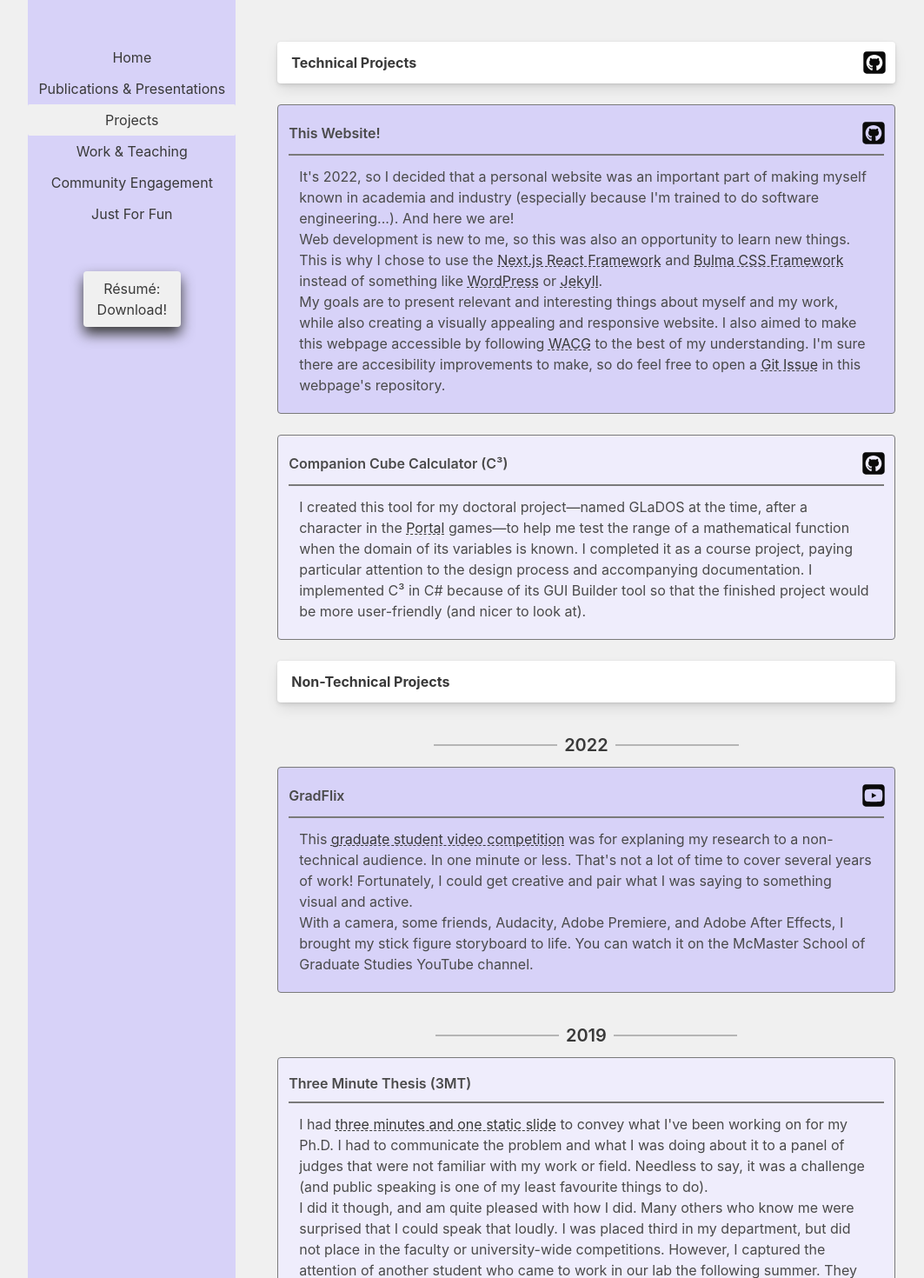
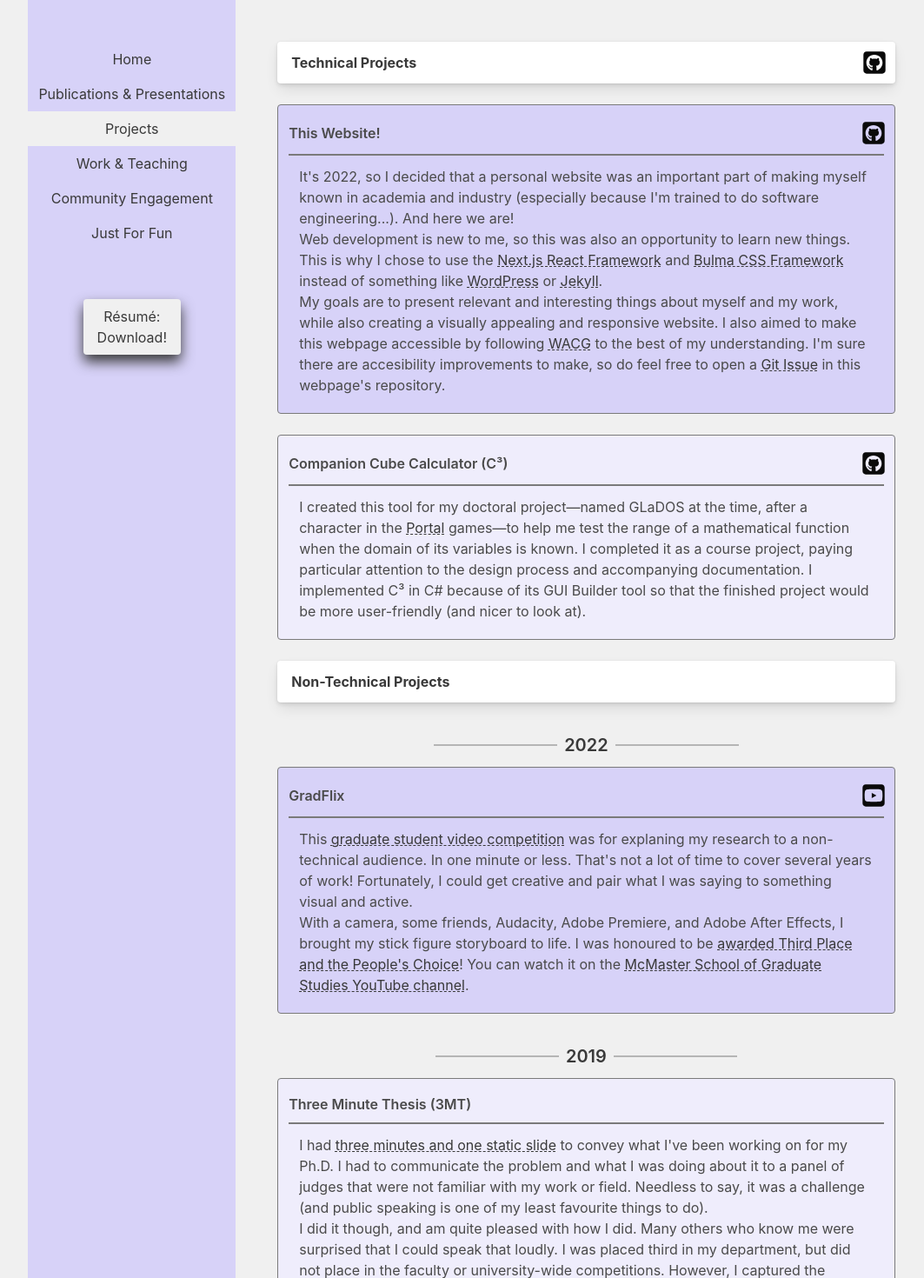
Before and after one commit to GenevaS/website, a Next.js app: page /projects in a window 1280 px wide. Shown: the top 1470 px of the page at 87% size, without its empty margins (85-1148 px from the left). Built offline with nearby package versions, Linux system fonts and the light colour scheme; some icons are missing.

Commit message:
Fixed up navigation elements; added GradFlix info

```diff
--- a/components/layout.js
+++ b/components/layout.js
@@ -93,6 +93,7 @@ export default function Layout({ children }) {
 
               <a id="hamburger-menu-button"
                  role="button" className="navbar-burger"
+                 data-target="hamburger-menu-dropdown"
                  aria-label="menu" aria-expanded="false">
                 <span aria-hidden="true"></span>
                 <span aria-hidden="true"></span>
--- a/components/navbar.js
+++ b/components/navbar.js
@@ -27,7 +27,7 @@ const funAddress = "/fun";
 /* ---------------------------------------------------------------
  * Function: IsActiveLink
  * ---------------------------------------------------------------
- * Simple function for changing the active nav item based on a
+ * Simple function for changing the active navbar-item based on a
  * given page with name = pagename and address=address.
  * ---------------------------------------------------------------
  */
@@ -35,10 +35,10 @@ function IsActiveLink( pagename, address ) {
     const router = useRouter();
     var item;
     if (router.asPath === address) {
-        item = <a className='is-active'>{pagename}</a>
+        item = <a className='navbar-item is-justify-content-center is-active'  href={address}>{pagename}</a>
     }
     else {
-        item = <a>{pagename}</a>
+        item = <a className='navbar-item is-justify-content-center' href={address}>{pagename}</a>
     }
 
     return item;
@@ -46,44 +46,25 @@ function IsActiveLink( pagename, address ) {
 
 function NavBar(  ) {
 	return (
-        <div className='menu has-text-centered'>
+        <div className='navbar-start is-flex-direction-column has-text-centered'>
 
-            <ul className="menu-list">
-                <li>
-                    <Link href={homeAddress}>
             {IsActiveLink(home, homeAddress)}
-                    </Link>
-                </li>
-                <li>
-                    <Link href={pubAddress}>
+
             {IsActiveLink(publications, pubAddress)}
-                    </Link>
-                </li>
-                <li>
-                    <Link href={projectAddress}>
+
             {IsActiveLink(projects, projectAddress)}
-                    </Link>
-                </li>
-                <li>
-                    <Link href={teachAddress}>
+
             {IsActiveLink(teaching, teachAddress)}
-                    </Link>
-                </li>
-                <li>
-                    <Link href={communityAddress}>
+
             {IsActiveLink(community, communityAddress)}
-                    </Link>
-                </li>
-                <li>
-                    <Link href={funAddress}>
+
             {IsActiveLink(funStuff, funAddress)}
-                    </Link>
-                </li>
-            </ul>
 
-            <button className='button downloadbutton mt-6 mb-5' tabIndex={0}>
+            <div className='navbar-item is-justify-content-center'>
+                <a className='button downloadbutton mt-6 mb-5' tabIndex={0}>
                     Résumé:<br/> Download!
-            </button>
+                </a>
+            </div>
         </div>
 	)
 }
--- a/pages/fun.js
+++ b/pages/fun.js
@@ -31,8 +31,7 @@ export default function Fun( ) {
                             </li>
 
                             <li className='block'>
-                              I thrive on tea. Especially bubble tea (honey milk, rose green, or taro
-                              milk tea with pearls please).
+                              I thrive on tea. Especially bubble tea (with pearls please).
                             </li>
 
                             <li className='block'>
@@ -71,7 +70,7 @@ export default function Fun( ) {
                             <li className='block'>
                                 Winter is the best season. Listen: I know it&#39;s cold. But it&#39;s
                                 much easier to put on a sweater than to try and figure out how to live
-                                in 25°C weather...Plus, the snow is pretty.
+                                in 25°C+ weather...Plus, the snow is pretty.
                             </li>
 
                             <li className='block'>
--- a/pages/projects.js
+++ b/pages/projects.js
@@ -16,7 +16,7 @@ const c3projectLink = <a className='icon' href="https://github.com/GenevaS/CAS74
                         {githubicon}
                       </a>
 
-const gradflixLink = <a className='icon' href="" aria-label="Go see my GradFlix video on YouTube">
+const gradflixLink = <a className='icon' href="https://youtu.be/VHo-bTDCiXs?t=722" aria-label="Go see my GradFlix video on YouTube">
                         {youtubeicon}
                      </a>
 
@@ -133,8 +133,9 @@ export default function Projects( ) {
                         </p>
                         <p>
                           With a camera, some friends, Audacity, Adobe Premiere, and Adobe After
-                          Effects, I brought my stick figure storyboard to life. You can watch it
-                          on the McMaster School of Graduate Studies YouTube channel.
+                          Effects, I brought my stick figure storyboard to life. I was honoured
+                          to be <a className='is-link' href='https://gs.mcmaster.ca/current-students/resources/gradflix-final-showcase-2022/#tab-content-winners'>awarded Third Place and the People&#39;s Choice</a>!
+                          You can watch it on the <a className='is-link' href='https://youtu.be/VHo-bTDCiXs?t=722'>McMaster School of Graduate Studies YouTube channel</a>.
                         </p>
                       </InfoTile>
 
--- a/styles/global.scss
+++ b/styles/global.scss
@@ -13,6 +13,13 @@ $menu-item-hover-color : $grey-lighter;
 $menu-item-active-color : $grey-darker;
 $menu-item-hover-background-color : $grey-darker;
 $menu-item-active-background-color : $grey-lighter;
+
+
+$navbar-item-color : $grey-darker;
+$navbar-item-hover-color : $grey-lighter;
+$navbar-item-active-color : $grey-darker;
+$navbar-item-hover-background-color : $grey-darker;
+$navbar-item-active-background-color : $grey-lighter;
 
 $button-color : $grey-darker;
 $button-background-color : $grey-lighter;
```
Lines whose indentation alone changed are shown as unchanged.
